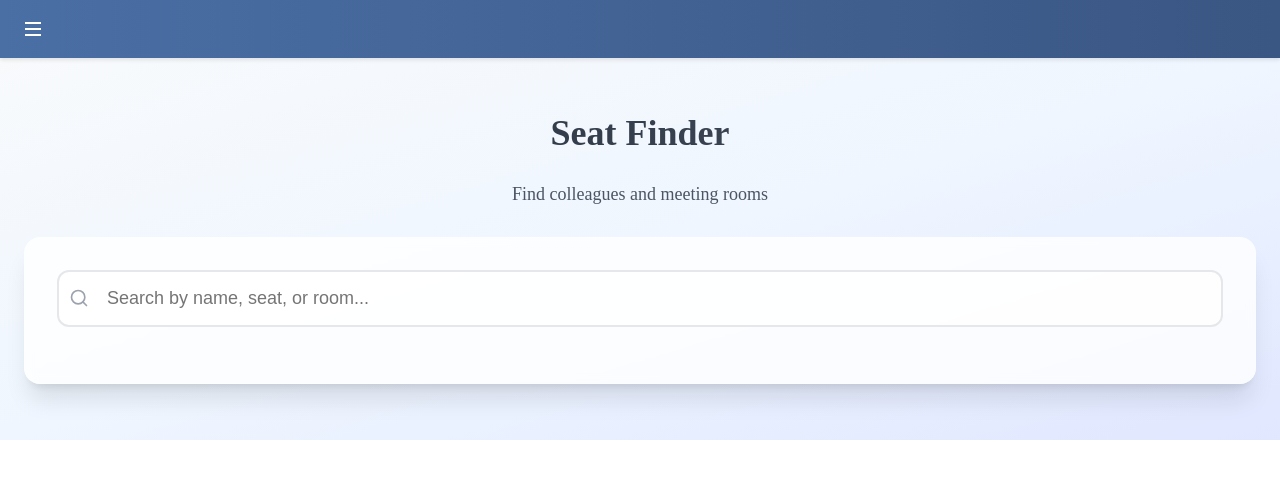
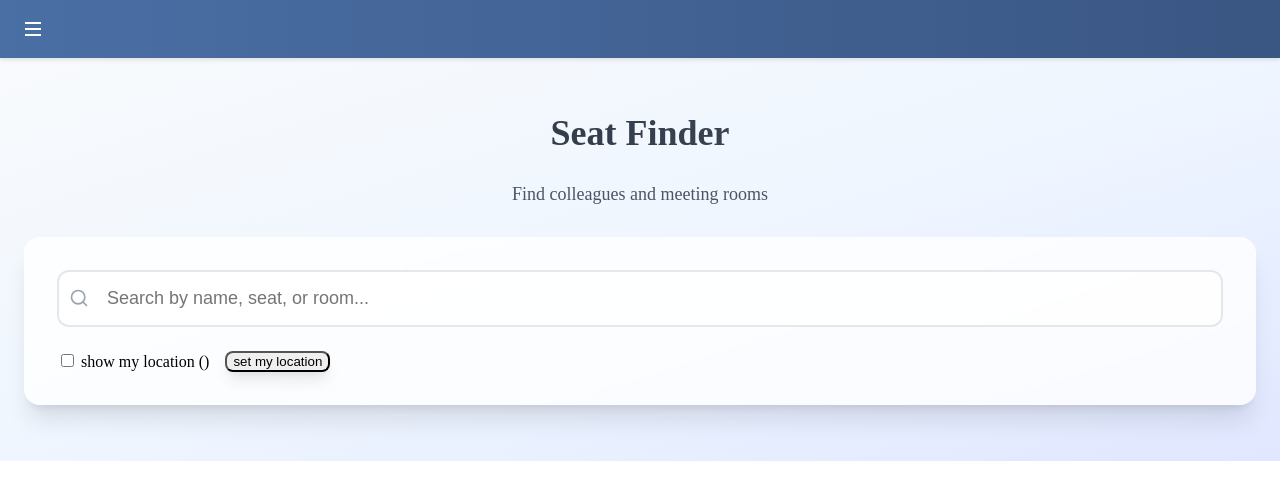
Before and after one commit to yshauser/floor-plan-app, a React (Vite) app: page / in a window 1280 px wide. Shown: the top 500 px of the page. Built offline with nearby package versions, Linux system fonts and the light colour scheme.

Commit message:
floorPlan 0.4.3 add 'my location'

```diff
--- a/package.json
+++ b/package.json
@@ -2,8 +2,8 @@
   "name": "floor-plan-app",
   "homepage": "https://yhauser.github.io/floor-plan-app/",
   "private": true,
-  "version": "0.4.2",
-  "date":"03/07/2025",
+  "version": "0.4.3",
+  "date": "06/07/2025",
   "type": "module",
   "scripts": {
     "dev": "vite",
--- a/src/App.tsx
+++ b/src/App.tsx
@@ -2,16 +2,19 @@ import React, { useState } from 'react';
 import FloorPlan from './components/FloorPlan';
 import SeatFinder from './components/seatFinder';
 import Header from './components/Header';
-import { svgContent } from './data/floorplan';
+// import { svgContent } from './data/floorplan';
 
 const App: React.FC = () => {
   const [showMap, setShowMap] = useState(false);
   const [searchValue, setSearchValue] = useState('');
+  const [myLocation, setMyLocation] = useState('');
 
   // const handleShowOnMap = (value: string) => {
   //   setSearchValue(value);
   //   setShowMap(true);
   // };
+
+  console.log ('app', {searchValue, myLocation})
 
   return (
     <>
@@ -21,17 +24,20 @@ const App: React.FC = () => {
       <SeatFinder
         searchValue={searchValue}
         setSearchValue={setSearchValue}
-        onShowOnMap={(value) => {
+        onShowOnMap={(value, value2) => {
           setSearchValue(value);
+          setMyLocation(value2);
           setShowMap(true);
         }}
       />
 
       {showMap && (
         <FloorPlan
-          svgContent={svgContent}
-          searchValue={searchValue.trim()}
-          setSearchValue={setSearchValue}
+          // svgContent={svgContent}
+          targetRoom={searchValue.trim()}
+          setTargetRoom={setSearchValue}
+          myLocation={myLocation.trim()}
+          setMyLocation={setMyLocation}
           onClose={()=>{
             console.log('Floor plan closed');
             setShowMap(false);
--- a/src/components/FloorPlan.tsx
+++ b/src/components/FloorPlan.tsx
@@ -7,9 +7,11 @@ import points from '../data/points.json'; // adjust path
 
 
 interface FloorPlanProps {
-  svgContent: string;
-  searchValue: string;
-  setSearchValue: (value: string) => void;
+  // svgContent: string;
+  targetRoom: string;  // search value from seat finder becomes target room in floor plan
+  setTargetRoom: (value: string) => void;
+  myLocation: string;
+  setMyLocation: (value: string) => void;
   onClose?: () => void;
 }
 
@@ -128,30 +130,29 @@ interface FloorPlanProps {
 //   return null; // No path found
 // }
 
-const FloorPlan: React.FC<FloorPlanProps> = ({ svgContent, searchValue, setSearchValue, onClose }) => {
+const FloorPlan: React.FC<FloorPlanProps> = ({ targetRoom, setTargetRoom, myLocation, setMyLocation, onClose }) => {
   // const [startRoom, setStartRoom] = useState<string>('');
-  const [targetRoom, setTargetRoom] = useState<string>('');
+  // const [targetRoom, setTargetRoom] = useState<string>('');
   const [showPoints, setShowPoints] = useState<boolean>(false);
+  // const [searchValue, setSearchValue] = useState<string>('');
   const [startSize, setStartSize] = useState<number>(8);
   const [targetSize, setTargetSize] = useState<number>(8);
-  const [startColor, setStartColor] = useState<string>('#000000'); // black
-  const [targetColor, setTargetColor] = useState<string>('#008000'); // green
+  const [targetColor, setTargetColor] = useState<string>('#000000'); // black
+  const [startColor, setStartColor] = useState<string>('#0000ff'); // blue
 
-
-
-  console.log ('no svgcontent', svgContent.length);
+console.log  ('target', {targetRoom})
 
   const filteredPoints = points.filter(point => !point.label.startsWith('J'));
   const shouldShowPoint = (label: string) => {
-    return showPoints || label === searchValue || label === targetRoom;
+    return showPoints || label === myLocation || label === targetRoom;
   };
   const getPointColor = (label: string) => {
-    if (label === searchValue) return startColor;
+    if (label === myLocation) return startColor;
     if (label === targetRoom) return targetColor;
     return 'red';
   };
   const getPointSize = (label:string) => {
-    if (label === searchValue) return startSize;
+    if (label === myLocation) return startSize;
     if (label === targetRoom) return targetSize;
     return 8;
   }
@@ -192,14 +193,29 @@ const FloorPlan: React.FC<FloorPlanProps> = ({ svgContent, searchValue, setSearc
 
         <div className="floor-plan-controls">
           <div className="floor-plan-room-input">
-            <label className="floor-plan-label">Start Room</label>
+            <label className="floor-plan-label">Target Room</label>
             <div className="floor-plan-input-wrapper">
               <Search className="floor-plan-search-icon" />
               <input
                 type="text"
                 placeholder="Search rooms..."
-                value={searchValue}
-                onChange={(e) => setSearchValue(e.target.value.toUpperCase().replace(/\s+/g, ''))}                className="floor-plan-input"
+                value={targetRoom}
+                onChange={(e) => setTargetRoom(e.target.value.toUpperCase().replace(/\s+/g, ''))}
+                className="floor-plan-input"
+              />
+            </div>
+          </div>
+
+          <div className="floor-plan-room-input">
+            <label className="floor-plan-label">My Location</label>
+            <div className="floor-plan-input-wrapper">
+              {/* <Search className="floor-plan-search-icon" /> */}
+              <input
+                type="text"
+                placeholder="e.g., 4N05A"
+                value={myLocation}
+                onChange={(e) => setMyLocation(e.target.value.toUpperCase().replace(/\s+/g, ''))}
+                className="floor-plan-input"
               />
             </div>
           </div>
@@ -214,19 +230,6 @@ const FloorPlan: React.FC<FloorPlanProps> = ({ svgContent, searchValue, setSearc
               className="floor-plan-input"
             />
           </div> */}
-
-          <div className="floor-plan-room-input">
-            <label className="floor-plan-label">Target Room</label>
-            <div className="floor-plan-input-wrapper">
-            <input
-              type="text"
-              placeholder="e.g., 4N05"
-              value={targetRoom}
-              onChange={(e) => setTargetRoom(e.target.value.toUpperCase().replace(/\s+/g, ''))}
-              className="floor-plan-input"
-            />
-            </div>
-          </div>
 
           {/* <div className="floor-plan-buttons">
             <button
@@ -247,28 +250,8 @@ const FloorPlan: React.FC<FloorPlanProps> = ({ svgContent, searchValue, setSearc
         </div>
 
         <div className="floor-plan-legend">
-          <p className="floor-plan-legend-title">Legend:</p>
+          {/* <p className="floor-plan-legend-title">Legend:</p> */}
           <div className="floor-plan-legend-list">
-            {/* Start */}
-            <div className="floor-plan-legend-item">
-              <label>Start</label>
-              <div className="floor-plan-legend-controls">
-                <input
-                  type="range"
-                  min={3}
-                  max={20}
-                  value={startSize}
-                  onChange={(e) => setStartSize(Number(e.target.value))}
-                />
-                <input
-                  type="color"
-                  value={startColor}
-                  onChange={(e) => setStartColor(e.target.value)}
-                  className="floor-plan-color-picker"
-                />
-              </div>
-            </div>
-
             {/* Target */}
             <div className="floor-plan-legend-item">
               <label>Target</label>
@@ -284,6 +267,26 @@ const FloorPlan: React.FC<FloorPlanProps> = ({ svgContent, searchValue, setSearc
                   type="color"
                   value={targetColor}
                   onChange={(e) => setTargetColor(e.target.value)}
+                  className="floor-plan-color-picker"
+                />
+              </div>
+            </div>
+
+            {/* Start */}
+            <div className="floor-plan-legend-item">
+              <label>My location</label>
+              <div className="floor-plan-legend-controls">
+                <input
+                  type="range"
+                  min={3}
+                  max={20}
+                  value={startSize}
+                  onChange={(e) => setStartSize(Number(e.target.value))}
+                />
+                <input
+                  type="color"
+                  value={startColor}
+                  onChange={(e) => setStartColor(e.target.value)}
                   className="floor-plan-color-picker"
                 />
               </div>
--- a/src/components/seatFinder.css
+++ b/src/components/seatFinder.css
@@ -373,6 +373,7 @@
   box-shadow: 0 10px 15px -3px rgba(0, 0, 0, 0.1), 0 4px 6px -2px rgba(0, 0, 0, 0.05); /* shadow-lg */
 }
 
+
 .map-toggle-button-icon {
   width: 1.25rem; /* w-5 */
   height: 1.25rem; /* h-5 */
@@ -446,3 +447,56 @@
   outline: none;
   border-color: #007bff;
 }
+
+.my-location-controls {
+  display: flex;
+  align-items: center;
+  gap: 1rem;
+  margin-top: 0.5rem;
+}
+
+.my-location-input {
+  display: flex;
+  gap: 0.5rem;
+  margin-top: 0.5rem;
+}
+
+.my-location-input input[type="text"] {
+  flex: 1;
+  padding: 0.5rem 0.75rem;
+  border: 1px solid #d1d5db;
+  border-radius: 0.5rem;
+  font-size: 1rem;
+  background-color: #fff;
+  transition: border-color 0.2s ease;
+}
+
+.my-location-input input[type="text"]:focus {
+  border-color: #3b82f6;
+  outline: none;
+  box-shadow: 0 0 0 3px rgba(59, 130, 246, 0.2);
+}
+
+.my-location-input button {
+  padding: 0.5rem 1rem;
+  background-color: #3b82f6;
+  color: white;
+  border: none;
+  border-radius: 0.5rem;
+  font-weight: 600;
+  cursor: pointer;
+  transition: background-color 0.2s ease;
+}
+
+.my-location-input button:hover {
+  background-color: #2563eb;
+}
+
+.set-location-button{
+  display: flex; /* flex */
+  align-items: center; /* items-center */
+  justify-content: center; /* justify-center */
+  border-radius: 0.5rem; /* rounded-xl */
+  transition: all 0.2s ease-in-out;
+  box-shadow: 0 10px 15px -3px rgba(0, 0, 0, 0.1), 0 4px 6px -2px rgba(0, 0, 0, 0.05); /* shadow-lg */
+}
--- a/src/components/seatFinder.tsx
+++ b/src/components/seatFinder.tsx
@@ -7,7 +7,7 @@ import './seatFinder.css';
 interface SeatFinderProps {
   searchValue: string;
   setSearchValue: (value: string) => void;
-  onShowOnMap: (value: string) => void;
+  onShowOnMap: (valueSearch: string, valueLocation:string) => void;
 }
 
 type SortBy = 'firstName' | 'lastName' | 'seat';
@@ -19,6 +19,12 @@ const SeatFinder: React.FC<SeatFinderProps> = ({ onShowOnMap }) => {
   const [selectedRoom, setSelectedRoom] = useState<MeetingRoom | null>(null);
   const [sortBy, setSortBy] = useState<SortBy>('firstName');
   const [orderBy, setOrderBy] = useState<OrderBy>('asc');
+  const [myLocation, setMyLocation] = useState(() => {
+    return localStorage.getItem('myLocation') || '';
+  });
+  const [showMyLocation, setShowMyLocation] = useState(false);
+  const [showLocationInput, setShowLocationInput] = useState(false);
+  const [tempLocation, setTempLocation] = useState(myLocation);
 
   const filteredEmployees = useMemo(() => {
     const trimmedQuery = searchValue.trim().toLowerCase();
@@ -112,6 +118,40 @@ const SeatFinder: React.FC<SeatFinderProps> = ({ onShowOnMap }) => {
     !selectedEmployee &&
     !selectedRoom;
 
+  const handleSetLocationClick= () => {
+    setTempLocation(myLocation);
+    setShowLocationInput(true);
+  }
+  const handleSaveLocation = () => {
+    setMyLocation(tempLocation);
+    localStorage.setItem('myLocation', tempLocation);
+    setShowLocationInput(false);
+    if (showMyLocation){
+      // push to FloorPlan if checkbox checked
+          console.log ('save',{searchValue,tempLocation},selectedEmployee, selectedRoom?.roomNumber);
+
+      if (selectedEmployee!==null) {onShowOnMap(selectedEmployee.seatNumber,tempLocation)}
+      else if (selectedRoom?.roomNumber) {onShowOnMap(selectedRoom.roomNumber,tempLocation);}
+      else {onShowOnMap('',tempLocation);}
+    }
+  };
+
+  const handleCheckboxChange = (e: React.ChangeEvent<HTMLInputElement>) => {
+    const checked = e.target.checked;
+    setShowMyLocation(checked);
+    if (checked && myLocation !== '') {
+    // } else if (checked) {
+    console.log ('check',{searchValue,tempLocation}, selectedRoom?.roomNumber);
+      if (selectedEmployee!==null) {onShowOnMap(selectedEmployee.seatNumber,myLocation)}
+      else if (selectedRoom?.roomNumber) {onShowOnMap(selectedRoom.roomNumber,myLocation);}
+      else {onShowOnMap('',myLocation);}
+    }else if (!checked){
+      setTempLocation('');
+    }
+  };
+
+
+
   return (
     <div className="seat-finder-container">
       <div className="seat-finder-content">
@@ -171,7 +211,7 @@ const SeatFinder: React.FC<SeatFinderProps> = ({ onShowOnMap }) => {
               {selectedEmployee.floor === 4 && (
                 <button
                   className="map-toggle-button"
-                  onClick={() => onShowOnMap(selectedEmployee.seatNumber)}
+                  onClick={() => onShowOnMap(selectedEmployee.seatNumber, myLocation)}
                 >
                   Show on Map
                 </button>
@@ -203,7 +243,7 @@ const SeatFinder: React.FC<SeatFinderProps> = ({ onShowOnMap }) => {
               {selectedRoom.floor === 4 && (
               <button
                 className="map-toggle-button"
-                onClick={() => onShowOnMap(selectedRoom.roomNumber)}
+                onClick={() => onShowOnMap(selectedRoom.roomNumber, myLocation)}
               >
                 Show on Map
               </button>
@@ -314,6 +354,31 @@ const SeatFinder: React.FC<SeatFinderProps> = ({ onShowOnMap }) => {
             </div>
           )}
 
+          <div className="my-location-controls" style={{ display: 'flex', alignItems: 'center', gap: '1rem', marginTop: '0.5rem' }}>
+            <label>
+              <input
+                type="checkbox"
+                checked={showMyLocation}
+                onChange={handleCheckboxChange}
+              />
+              {' '}show my location ({myLocation})
+            </label>
+            <button className="set-location-button" onClick={handleSetLocationClick}>set my location</button>
+          </div>
+          {showLocationInput && (
+            <div className="my-location-input" style={{ marginTop: '0.5rem', display: 'flex', gap: '0.5rem' }}>
+              <input
+                type="text"
+                value={tempLocation}
+                onChange={(e) => setTempLocation(e.target.value.toUpperCase().replace(/\s+/g, ''))}
+                placeholder="Location not defined"
+                style={{ flex: 1, padding: '0.5rem', borderRadius: '0.5rem', border: '1px solid #ccc' }}
+              />
+              <button onClick={handleSaveLocation}>Save</button>
+            </div>
+          )}
+
+
           {searchValue.trim() &&
             filteredEmployees.length === 0 &&
             filteredMeetingRooms.length === 0 &&
```
Also changed, not shown: src/components/FloorPlan.css (+5 -3 lines), 1 other file (tests, documents, lock files or other folders).
